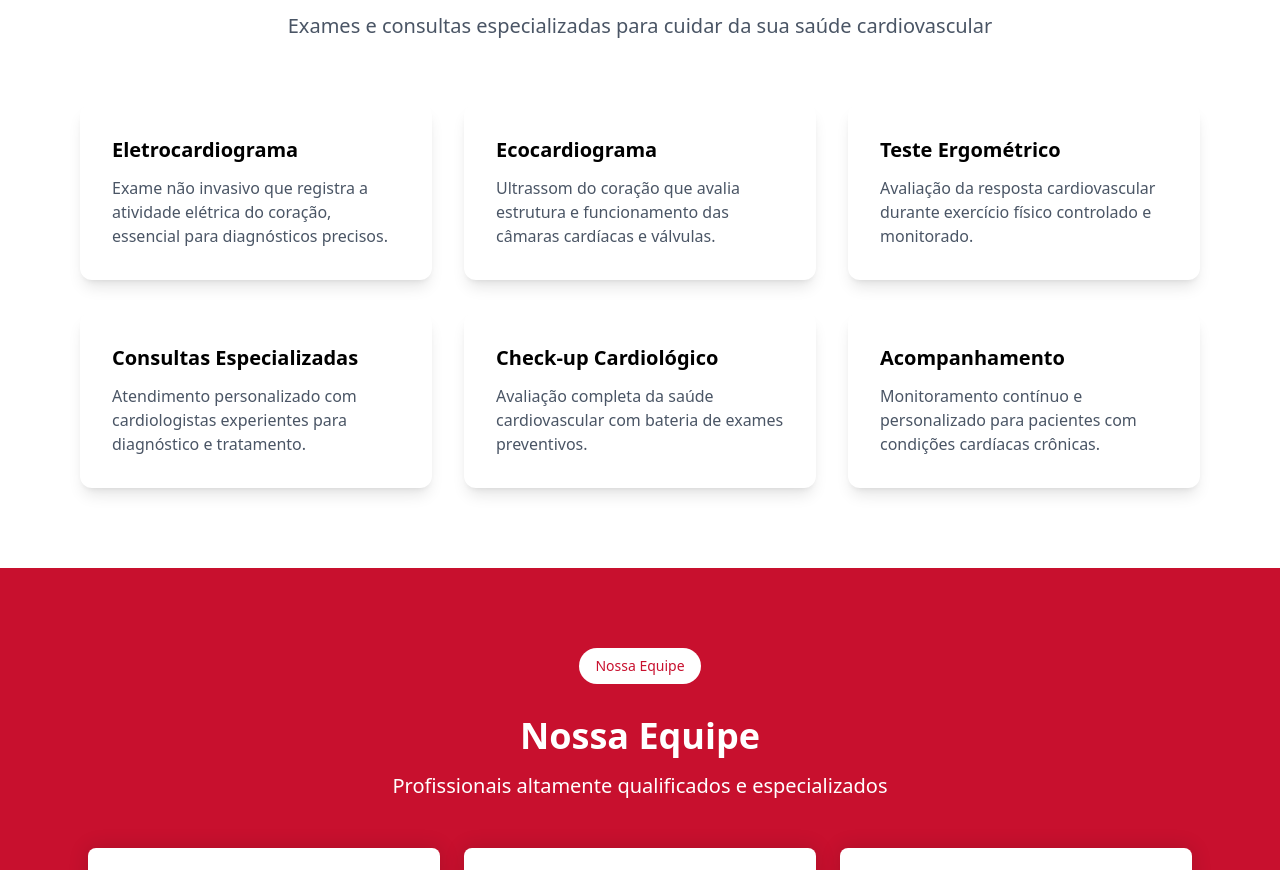
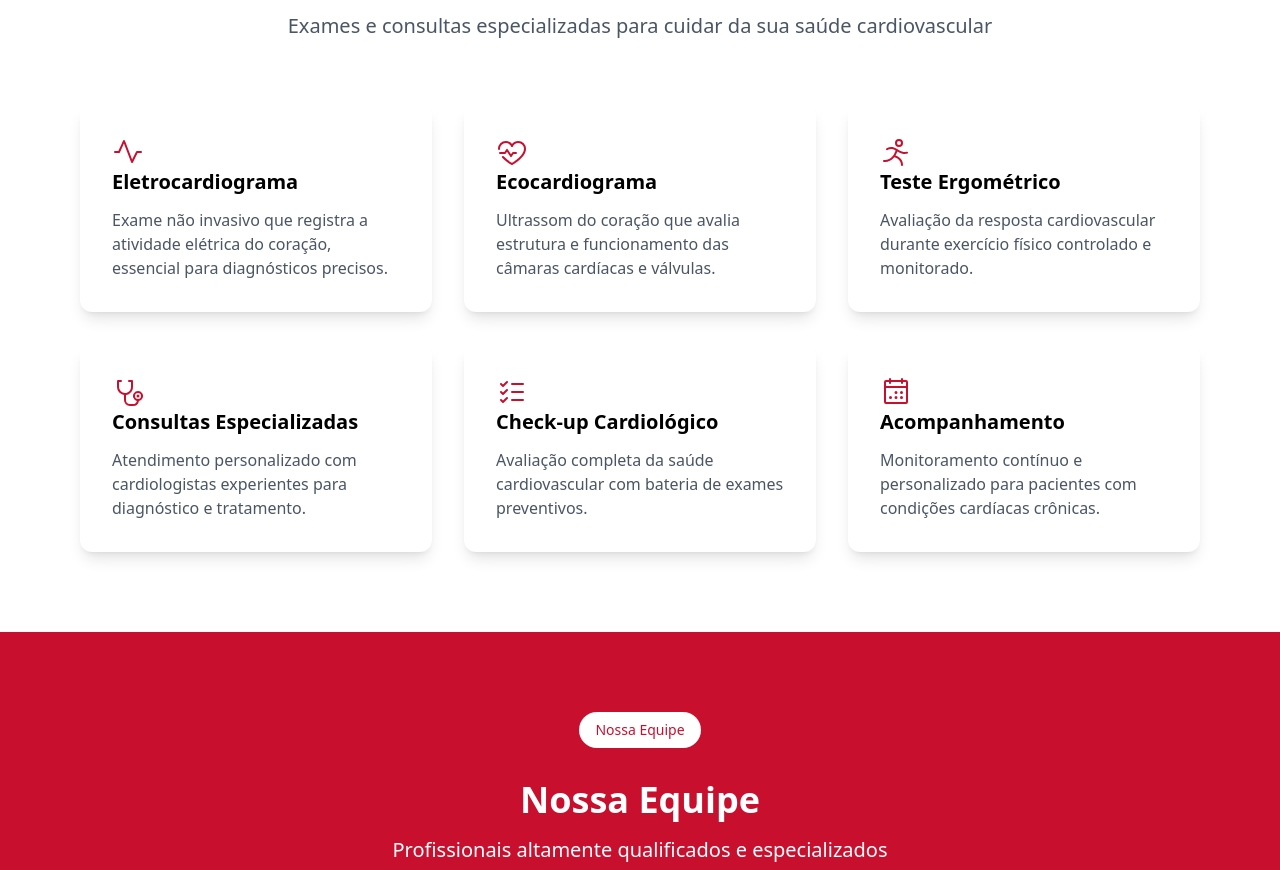
Before and after one commit to murilocaires/LandingPageUltracardio, a React (Vite) app: page / in a window 1280 px wide. Shown: the part 1382-2252 px from the top of the page. Built offline with nearby package versions, Linux system fonts and the light colour scheme.

Commit message:
add icons

```diff
--- a/src/components/Services.jsx
+++ b/src/components/Services.jsx
@@ -1,5 +1,5 @@
 import React from "react";
-
+import { HeartbeatIcon, PulseIcon, PersonSimpleRunIcon, StethoscopeIcon, ListChecksIcon, CalendarDotsIcon } from '@phosphor-icons/react'
 export function Services() {
   return (
     <section
@@ -27,7 +27,8 @@ export function Services() {
         <div className="grid md:grid-cols-2 lg:grid-cols-3 gap-8">
           {/* Card 1 */}
           <div className="bg-white p-8 rounded-xl shadow-lg hover:shadow-xl transition">
-            <i className="fa-solid fa-heart-pulse text-ultracardio-red text-4xl mb-4"></i>
+
+            <PulseIcon className="text-ultracardio-red " size={32} />
             <h3 className="text-xl font-semibold mb-3">Eletrocardiograma</h3>
             <p className="text-gray-600">
               Exame não invasivo que registra a atividade elétrica do coração,
@@ -37,7 +38,7 @@ export function Services() {
 
           {/* Card 2 */}
           <div className="bg-white p-8 rounded-xl shadow-lg hover:shadow-xl transition">
-            <i className="fa-solid fa-stethoscope text-ultracardio-red text-4xl mb-4"></i>
+          <HeartbeatIcon className="text-ultracardio-red " size={32} />
             <h3 className="text-xl font-semibold mb-3">Ecocardiograma</h3>
             <p className="text-gray-600">
               Ultrassom do coração que avalia estrutura e funcionamento das
@@ -47,7 +48,7 @@ export function Services() {
 
           {/* Card 3 */}
           <div className="bg-white p-8 rounded-xl shadow-lg hover:shadow-xl transition">
-            <i className="fa-solid fa-dumbbell text-ultracardio-red text-4xl mb-4"></i>
+          <PersonSimpleRunIcon className="text-ultracardio-red " size={32} />
             <h3 className="text-xl font-semibold mb-3">Teste Ergométrico</h3>
             <p className="text-gray-600">
               Avaliação da resposta cardiovascular durante exercício físico
@@ -57,7 +58,7 @@ export function Services() {
 
           {/* Card 4 */}
           <div className="bg-white p-8 rounded-xl shadow-lg hover:shadow-xl transition">
-            <i className="fa-solid fa-user-doctor text-ultracardio-red text-4xl mb-4"></i>
+          <StethoscopeIcon className="text-ultracardio-red " size={32} />
             <h3 className="text-xl font-semibold mb-3">
               Consultas Especializadas
             </h3>
@@ -69,7 +70,7 @@ export function Services() {
 
           {/* Card 5 */}
           <div className="bg-white p-8 rounded-xl shadow-lg hover:shadow-xl transition">
-            <i className="fa-solid fa-clipboard-check text-ultracardio-red text-4xl mb-4"></i>
+          <ListChecksIcon className="text-ultracardio-red " size={32} />
             <h3 className="text-xl font-semibold mb-3">
               Check-up Cardiológico
             </h3>
@@ -81,7 +82,7 @@ export function Services() {
 
           {/* Card 6 */}
           <div className="bg-white p-8 rounded-xl shadow-lg hover:shadow-xl transition">
-            <i className="fa-solid fa-calendar-days text-ultracardio-red text-4xl mb-4"></i>
+          <CalendarDotsIcon className="text-ultracardio-red " size={32} />
             <h3 className="text-xl font-semibold mb-3">Acompanhamento</h3>
             <p className="text-gray-600">
               Monitoramento contínuo e personalizado para pacientes com
```
